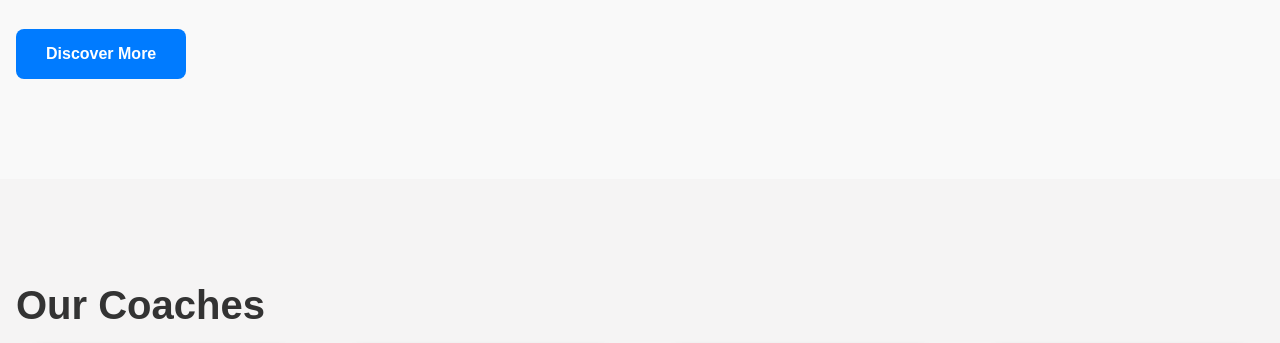
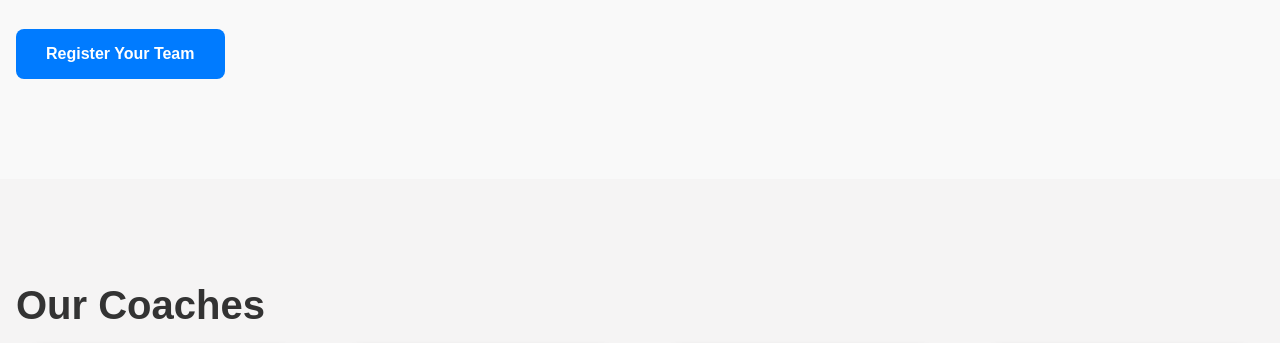
Before and after one commit to KyleVincentDavis/futsal, a plain HTML site: page academy/index.html in a window 1280 px wide. Shown: the part 1689-2032 px from the top of the page. Drawn offline with Linux system fonts and the light colour scheme; a script that the page names is missing.

Commit message:
Update index.html

```diff
--- a/academy/index.html
+++ b/academy/index.html
@@ -63,7 +63,7 @@
             </div>
 
             <!-- Button -->
-            <a href="#more" class="btn primary">Discover More</a>
+            <a href="#league-info" class="btn primary">Register Your Team</a>
         </div>
 
         <!-- Right Column: Images -->
```
